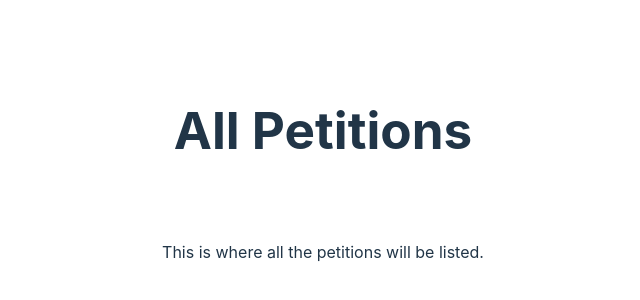
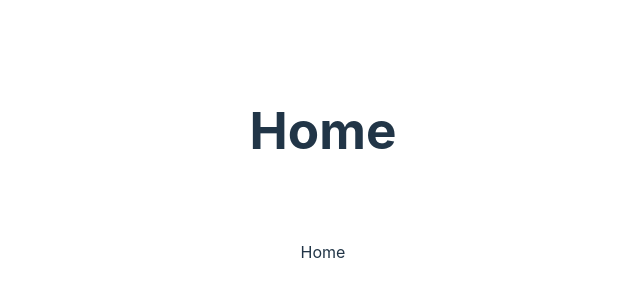
Before and after one commit to sergeyanton/Petition-Finder, a React (Vite) app in the folder PetitionSite/: page / in a window 1280 px wide. Shown: the part 210-510 px from the top of the page, without its empty margins (317-957 px from the left). Built offline with nearby package versions, Linux system fonts and the light colour scheme.

Commit message:
added home page

```diff
--- a/PetitionSite/src/App.tsx
+++ b/PetitionSite/src/App.tsx
@@ -1,6 +1,7 @@
 import './App.css';
 import {BrowserRouter as Router, Routes, Route} from "react-router-dom";
 import Petitions from "./components/Petitions.tsx";
+import Home from "./components/Home.tsx";
 
 function App() {
   return (
@@ -11,7 +12,7 @@
                       See https://v5.reactrouter.com/web/guides/quick-start
                       SENG365 - Structuring Client-side Applications in React 3 / 10
                       <Route path="/pettions" element={<Petitions/>}/>
-                      <Route path="*" element={<Petitions/>}/>
+                      <Route path="*" element={<Home/>}/>
                   </Routes>
               </div>
           </Router>
--- a/PetitionSite/src/components/Home.tsx
+++ b/PetitionSite/src/components/Home.tsx
@@ -1,14 +1,14 @@
-const test = () => {
+const Home = () => {
     return (
         <div>
-            <h1>All Petitions</h1>
+            <h1>Home</h1>
             <div className="card">
                 <p>
-                    This is where all the petitions will be listed.
+                    Home
                 </p>
             </div>
         </div>
     )
 }
 
-export default test
+export default Home
```
